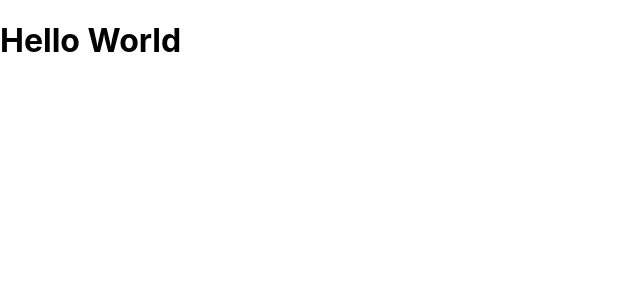
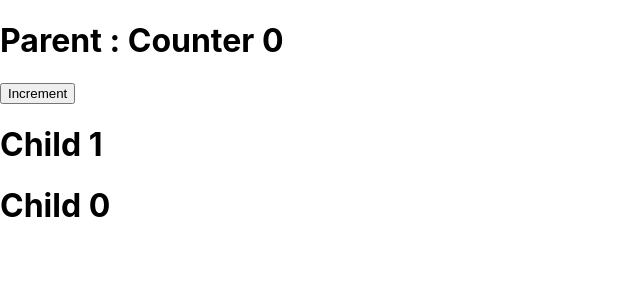
Before and after one commit to KDW-DevDiv/study-group, a React (Create React App) app in the folder 3.React/result/hooks-component-app/: page / in a window 1280 px wide. Shown: the top 300 px of the page, without its empty margins (0-640 px from the left). Built offline with nearby package versions, Linux system fonts and the light colour scheme.

Commit message:
2回目の内容にnpm startを追加。3回目の内容を整理。

```diff
--- a/3.React/result/hooks-component-app/src/components/child-component.jsx
+++ b/3.React/result/hooks-component-app/src/components/child-component.jsx
@@ -1,8 +1,6 @@
-import { useEffect, useState } from 'react';
+import { useEffect } from 'react';
 
 const ChildComponent = ({ id }) => {
-  const [counter, setCounter] = useState(0);
-
   useEffect(() => {
     console.log(`useEffect Child Component ${id}`);
   });
@@ -11,16 +9,7 @@ const ChildComponent = ({ id }) => {
 
   return (
     <div>
-      <h1>
-        Child Component {id} : Counter {counter}
-      </h1>
-      <button
-        onClick={() => {
-          setCounter((prevState) => prevState + 1);
-        }}
-      >
-        Increment
-      </button>
+      <h1>Child {id}</h1>
     </div>
   );
 };
--- /dev/null
+++ b/3.React/result/hooks-component-app/src/components/hello-component.jsx
@@ -0,0 +1,6 @@
+const HelloComponent = () => {
+  // 例のためにclassNameを記載しているだけ。動作はしない。
+  return <h1 className="bg-white">Hello World</h1>;
+};
+
+export default HelloComponent;
--- /dev/null
+++ b/3.React/result/hooks-component-app/src/components/mount-unmount-component.jsx
@@ -0,0 +1,16 @@
+import { useState } from 'react';
+import HelloComponent from './hello-component';
+
+const MountUnMountComponent = () => {
+  const [isShow, setIsShow] = useState(true);
+
+  return (
+    <div>
+      <h1>Grand Parent</h1>
+      <button onClick={() => setIsShow(!isShow)}>Display</button>
+      {isShow && <HelloComponent />}
+    </div>
+  );
+};
+
+export default MountUnMountComponent;
--- a/3.React/result/hooks-component-app/src/components/parent-component.jsx
+++ b/3.React/result/hooks-component-app/src/components/parent-component.jsx
@@ -6,7 +6,7 @@ const ParentComponent = () => {
 
   return (
     <div>
-      <h1>Parent Component : Counter {counter}</h1>
+      <h1>Parent : Counter {counter}</h1>
       <button
         onClick={() => {
           setCounter((prevState) => prevState + 1);
@@ -15,7 +15,7 @@ const ParentComponent = () => {
         Increment
       </button>
       <ChildComponent id={1} />
-      <ChildComponent />
+      <ChildComponent id={counter} />
     </div>
   );
 };
--- a/3.React/result/hooks-component-app/src/components/props-component.jsx
+++ /dev/null
@@ -1,5 +0,0 @@
-const PropsComponent = ({ message }) => {
-  return <h1>{message}</h1>;
-};
-
-export default PropsComponent;
--- a/3.React/result/hooks-component-app/src/index.js
+++ b/3.React/result/hooks-component-app/src/index.js
@@ -3,14 +3,16 @@ import ReactDOM from 'react-dom/client';
 import './index.css';
 // import App from './App';
 import reportWebVitals from './reportWebVitals';
-// import ParentComponent from './components/parent-component';
-import PropsComponent from './components/props-component';
+import ParentComponent from './components/parent-component';
+import HelloComponent from './components/hello-component';
+import MountUnMountComponent from './components/mount-unmount-component';
 
 const root = ReactDOM.createRoot(document.getElementById('root'));
 root.render(
   <React.StrictMode>
-    <PropsComponent message="Hello World" />
-    {/* <ParentComponent /> */}
+    {/* <HelloComponent /> */}
+    {/* <MountUnMountComponent /> */}
+    <ParentComponent />
   </React.StrictMode>
 );
 
```
Also changed, not shown: 2 other files (tests, documents, lock files or other folders).
